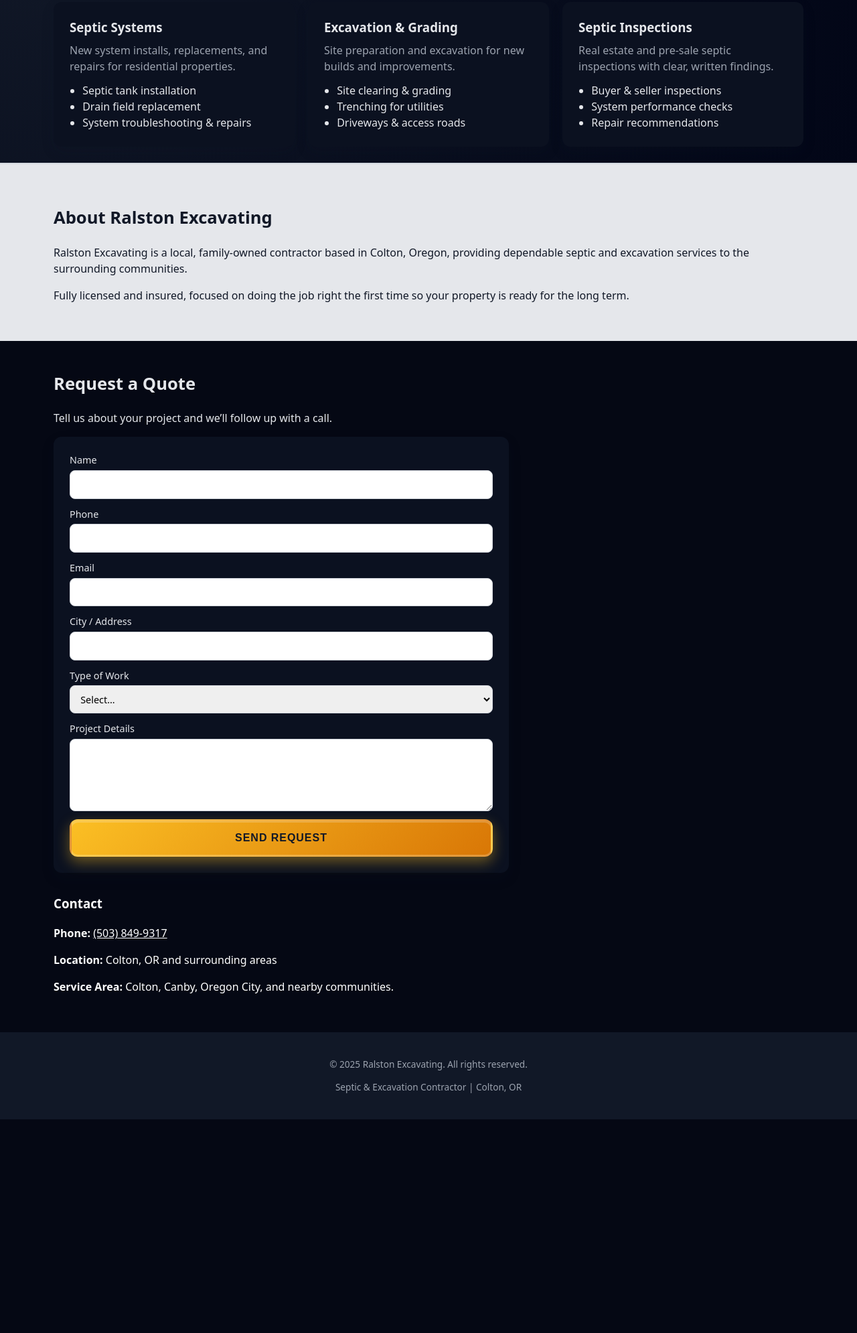
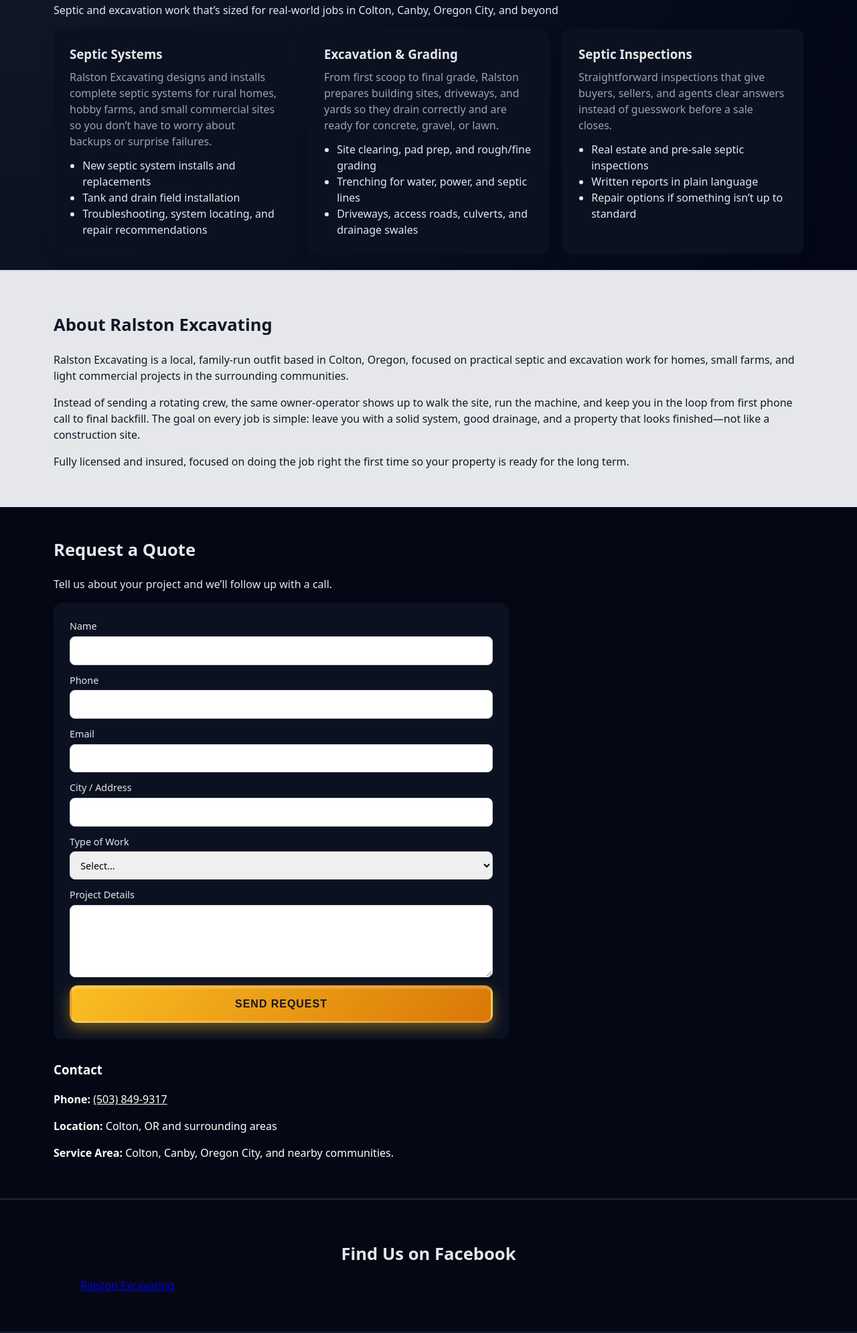
Before and after one commit to chuckabruzzo-netizen/Ralston-Excavating, a plain HTML site: page index.html in a window 1280 px wide. Shown: the part 686-2676 px from the top of the page at 67% size. Before the commit the page ends 2357 px from the top, so only its background shows below. Drawn offline with Linux system fonts and the light colour scheme.

Commit message:
added facebook and updated verbiage

```diff
--- a/index.html
+++ b/index.html
@@ -5,6 +5,7 @@
   <title>Ralston Excavating | Septic & Excavation in Colton, OR</title>
   <meta name="viewport" content="width=device-width, initial-scale=1">
   <meta name="description" content="Local, family-owned septic and excavation contractor serving Colton, Canby, Oregon City and nearby areas.">
+  <meta name="keywords" content="septic services, septic system installation, septic system replacement, septic tank install, septic tank replacement, septic inspections, real estate septic inspection, excavation contractor, excavation services, excavation and grading, land grading, site preparation, residential excavation, farm excavation, driveway excavation, trenching services, utility trenching, drainage excavation, french drain trenching, culvert installation, land clearing, small excavation contractor, local excavating company, Ralston Excavating, Colton septic services, Colton excavation, Canby septic services, Canby excavation, Oregon City septic, Oregon City excavation, septic repair, drain field replacement, septic troubleshooting, septic contractor near me, excavation contractor near me, grading contractor near me, driveway grading, access road construction, rural septic systems, septic system excavation, licensed septic contractor, licensed excavation contractor, insured excavation contractor, septic and excavation services, heavy duty excavation, compact excavation services, septic tank problems, new septic system quote">
   <link rel="stylesheet" href="styles.css">
 </head>
 
@@ -58,34 +59,35 @@
     <section id="services" class="section services">
       <div class="container">
         <h2>Our Services</h2>
+        <p>Septic and excavation work that’s sized for real‑world jobs in Colton, Canby, Oregon City, and beyond</p>
         <div class="service-grid">
           <article class="service-card">
             <h3>Septic Systems</h3>
-            <p>New system installs, replacements, and repairs for residential properties.</p>
+            <p>Ralston Excavating designs and installs complete septic systems for rural homes, hobby farms, and small commercial sites so you don’t have to worry about backups or surprise failures.</p>
             <ul>
-              <li>Septic tank installation</li>
-              <li>Drain field replacement</li>
-              <li>System troubleshooting &amp; repairs</li>
+              <li>New septic system installs and replacements</li>
+              <li>Tank and drain field installation</li>
+              <li>Troubleshooting, system locating, and repair recommendations</li>
             </ul>
           </article>
 
           <article class="service-card">
             <h3>Excavation &amp; Grading</h3>
-            <p>Site preparation and excavation for new builds and improvements.</p>
+            <p>From first scoop to final grade, Ralston prepares building sites, driveways, and yards so they drain correctly and are ready for concrete, gravel, or lawn.</p>
             <ul>
-              <li>Site clearing &amp; grading</li>
-              <li>Trenching for utilities</li>
-              <li>Driveways &amp; access roads</li>
+              <li>Site clearing, pad prep, and rough/fine grading</li>
+              <li>Trenching for water, power, and septic lines</li>
+              <li>Driveways, access roads, culverts, and drainage swales</li>
             </ul>
           </article>
 
           <article class="service-card">
             <h3>Septic Inspections</h3>
-            <p>Real estate and pre-sale septic inspections with clear, written findings.</p>
+            <p>Straightforward inspections that give buyers, sellers, and agents clear answers instead of guesswork before a sale closes.</p>
             <ul>
-              <li>Buyer &amp; seller inspections</li>
-              <li>System performance checks</li>
-              <li>Repair recommendations</li>
+              <li>Real estate and pre‑sale septic inspections</li>
+              <li>Written reports in plain language</li>
+              <li>Repair options if something isn’t up to standard</li>
             </ul>
           </article>
         </div>
@@ -97,7 +99,8 @@
       <div class="container about-inner">
         <div>
           <h2>About Ralston Excavating</h2>
-          <p>Ralston Excavating is a local, family-owned contractor based in Colton, Oregon, providing dependable septic and excavation services to the surrounding communities.</p>
+          <p>Ralston Excavating is a local, family-run outfit based in Colton, Oregon, focused on practical septic and excavation work for homes, small farms, and light commercial projects in the surrounding communities.</p>
+          <p>Instead of sending a rotating crew, the same owner‑operator shows up to walk the site, run the machine, and keep you in the loop from first phone call to final backfill. The goal on every job is simple: leave you with a solid system, good drainage, and a property that looks finished—not like a construction site.</p>
           <p>Fully licensed and insured, focused on doing the job right the first time so your property is ready for the long term.</p>
         </div>
       </div>
@@ -200,6 +203,26 @@
   </div>
 </section>
 
+<!-- FACEBOOK PAGE BADGE -->
+<section class="section facebook-section">
+  <div class="container">
+    <h2>Find Us on Facebook</h2>
+    <div id="fb-root"></div>
+    <div class="fb-page"
+         data-href="https://www.facebook.com/ralstonexcavating"
+         data-tabs="timeline"
+         data-width="340"
+         data-height="200"
+         data-small-header="false"
+         data-adapt-container-width="true"
+         data-hide-cover="false"
+         data-show-facepile="true">
+      <blockquote cite="https://www.facebook.com/ralstonexcavating" class="fb-xfbml-parse-ignore">
+        <a href="https://www.facebook.com/ralstonexcavating">Ralston Excavating</a>
+      </blockquote>
+    </div>
+  </div>
+</section>
 
 
   <!-- STICKY CALL BUTTON -->
@@ -286,6 +309,9 @@
     }
   });
 </script>
+<script async defer crossorigin="anonymous"
+  src="https://connect.facebook.net/en_US/sdk.js#xfbml=1&version=v19.0"
+  nonce="ralston"></script>
 
 
 </body>
--- a/styles.css
+++ b/styles.css
@@ -526,6 +526,15 @@ img {
   color: var(--color-text);
 }
 
+.facebook-section h2 {
+  text-align: center;
+  margin-bottom: 1rem;
+}
+
+.facebook-section .fb-page {
+  margin-inline: auto;
+}
+
 @media (min-width: 768px) {
   .projects-grid {
     grid-template-columns: repeat(auto-fit, minmax(400px, 1fr));
```
